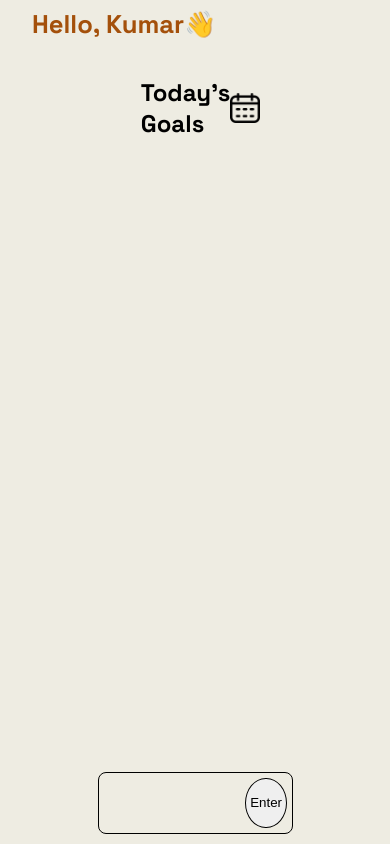
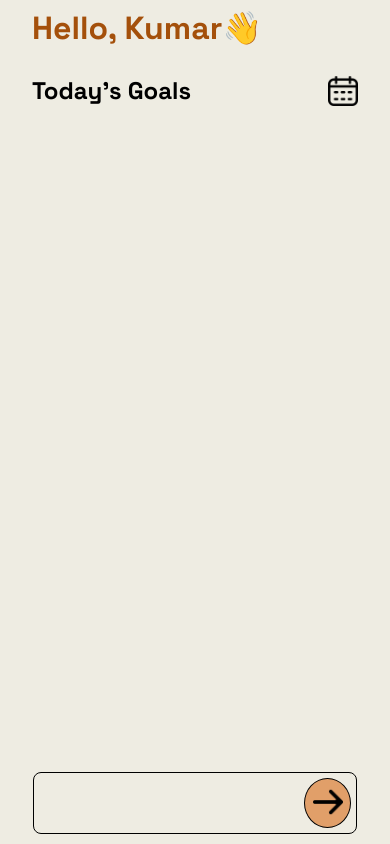
Before and after one commit to k-gourav/trackbit-habit-tracker, a React (Vite) app: page / in a window 390 px wide. Built offline with nearby package versions, Linux system fonts and the light colour scheme.

Commit message:
responsive design

```diff
--- a/src/App.css
+++ b/src/App.css
@@ -11,6 +11,7 @@
   background-color: #eeece2;
   font-family: "Space Grotesk", sans-serif;
 }
+
 /* HEADER COMPONENT */
 .nav-items{
   display: flex;
@@ -22,7 +23,7 @@
 @media screen and (max-width: 500px) {
   .nav-items {
     margin: 0.5rem 2rem;
-    font-size: 0.8rem;
+    font-size: 1rem;
   }
 }
 /* HEADER COMPONENT */
@@ -69,6 +70,29 @@
   align-items: center;
   font-size: 1.6rem;
   font-weight: 500;
+}
+@media screen and (max-width: 500px) {
+  #root,body{
+    overflow-x: hidden;
+  }
+  .day-status{
+    display: flex;
+    justify-content: space-between;
+    margin: 1.2rem 2rem;
+    margin-bottom: 1.5rem;
+    align-items: center;
+  }
+  .task-list{
+    padding: 0.3rem 0.8rem;
+  }
+  .task-container{
+    gap: 0.8rem;
+  }
+  .task-descript{
+    gap: 1rem;
+    font-size: 1.3rem;
+  }
+
 }
 
 @supports (-webkit-appearance: none) or (-moz-appearance: none) {
@@ -197,4 +221,22 @@ button{
   border-radius: 50%;
   border: 1px solid;
   cursor: pointer;
+  background-color: #e19f69;
 }
+.arrow-icon{
+  width: 30px;
+  transform: rotate(90deg);
+}
+@media screen and (max-width: 500px) {
+  .footer-section {
+    width: 83%;
+    left: 8.5%;
+    padding: 0.3rem;
+  }
+  input[type="text"]{
+    font-size: 1.1rem;
+    padding: 0.4rem 1rem;
+    width: 90%;
+    background: transparent;
+  }
+}
--- a/src/components/Footer.jsx
+++ b/src/components/Footer.jsx
@@ -1,4 +1,5 @@
 import { useState } from "react";
+import arrow from '../assets/arrow.png'
 
 const Footer = ({ handleList, list }) => {
     const [inputValue, setInputValue] = useState('');
@@ -23,7 +24,7 @@ const Footer = ({ handleList, list }) => {
                 onChange={(e) => setInputValue(e.target.value)}
                 onKeyDown={handleKeyDown}
             />
-            <button onClick={addItem}>Enter</button>
+            <button onClick={addItem}><img className="arrow-icon" src={arrow} alt="arrow-icon" /></button>
         </div>
     );
 };
```
Also changed, not shown: src/assets/arrow.png (added).
